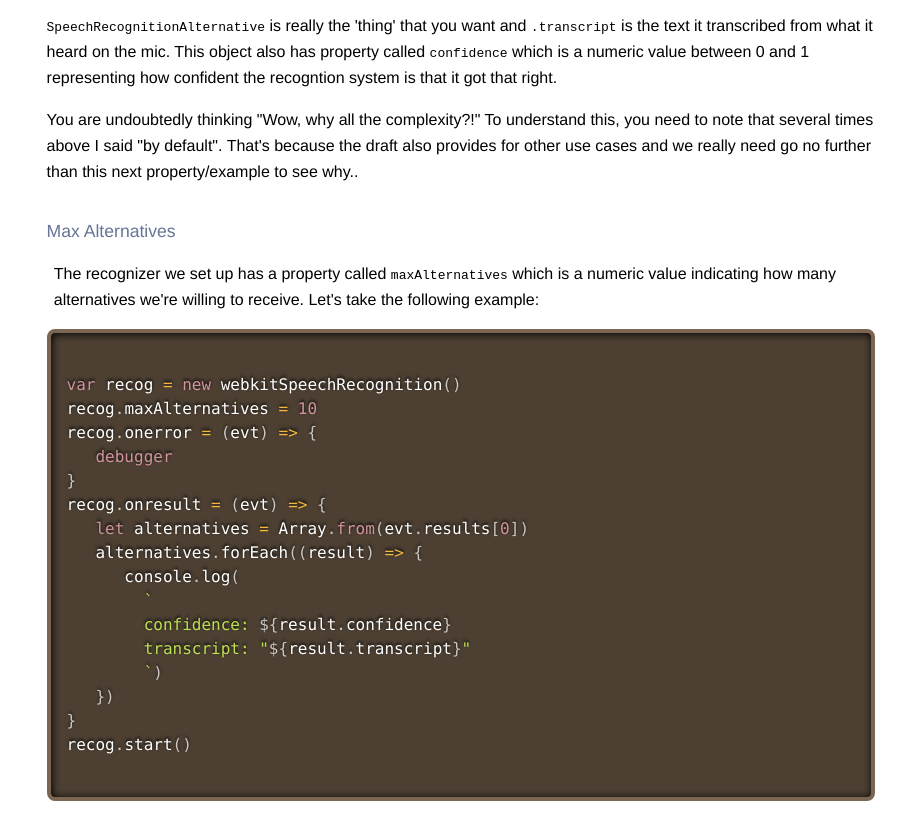
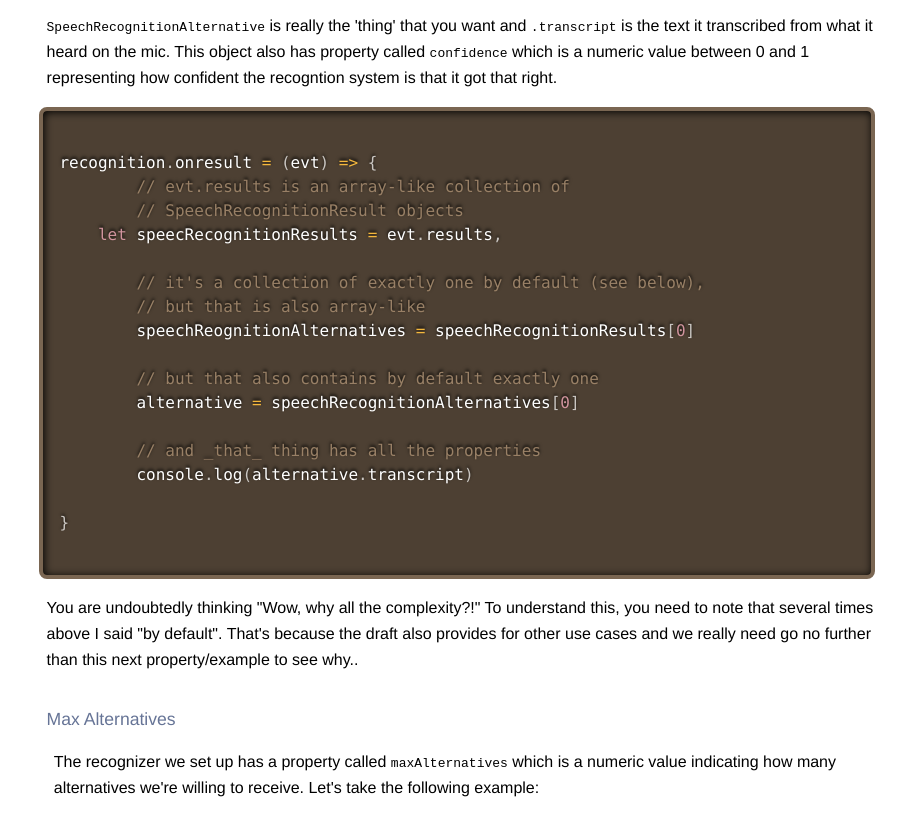
Before and after one commit to bkardell/bkardell.github.io, a plain HTML site: page blog/Listen-Up.html in a window 1280 px wide. Shown: the part 4774-5588 px from the top of the page, without its empty margins (381-1280 px from the left). Drawn offline with Linux system fonts and the light colour scheme.

Commit message:
add code to visualize prose

```diff
--- a/blog/Listen-Up.html
+++ b/blog/Listen-Up.html
@@ -546,10 +546,30 @@ recognition.start()
         <p><code>evt.results</code> is, as you might have guessed a collection. Unfortunately, it is not a true <code>Array</code> (very sadly since other things in the TTS portions covered in previous articles are) but another weird array-like thing called
           a <code>SpeechRecognitionResults</code>. By default, it will have exactly one item. It contains, in turn, individial <code>SpeechRecognitionResult</code> objects.</p>
 
+
         <p>So just what is a <code>SpeechRecognitionResult</code>? <em>By default, its basically also an array-like with just one item</em> called a <code>SpeechRecognitionAlternative</code>. Wait what? I know, it seems weird, but stick with me...</p>
 
         <p><code>SpeechRecognitionAlternative</code> is really the 'thing' that you want and <code>.transcript</code> is the text it transcribed from what it heard on the mic. This object also has property called <code>confidence</code> which is a numeric
           value between 0 and 1 representing how confident the recogntion system is that it got that right.</p>
+
+            <pre><code class="language-javascript">
+recognition.onresult = (evt) =&gt; {
+        // evt.results is an array-like collection of
+        // SpeechRecognitionResult objects
+    let speecRecognitionResults = evt.results,
+
+        // it's a collection of exactly one by default (see below),
+        // but that is also array-like
+        speechReognitionAlternatives = speechRecognitionResults[0]
+
+        // but that also contains by default exactly one
+        alternative = speechRecognitionAlternatives[0]
+
+        // and _that_ thing has all the properties
+        console.log(alternative.transcript)
+
+}
+                            </code></pre>
 
         <p>You are undoubtedly thinking "Wow, why all the complexity?!" To understand this, you need to note that several times above I said "by default". That's because the draft also provides for other use cases and we really need go no further than this
           next property/example to see why..</p>
```
